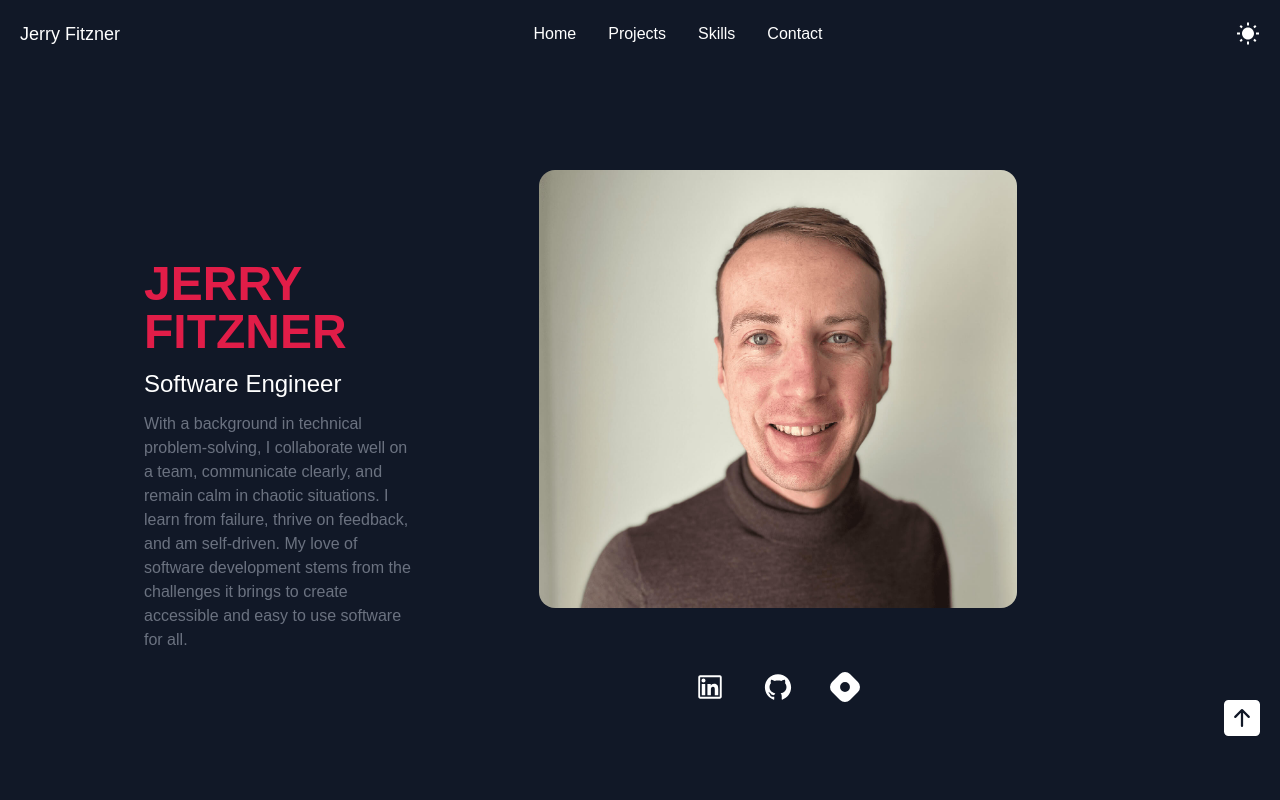
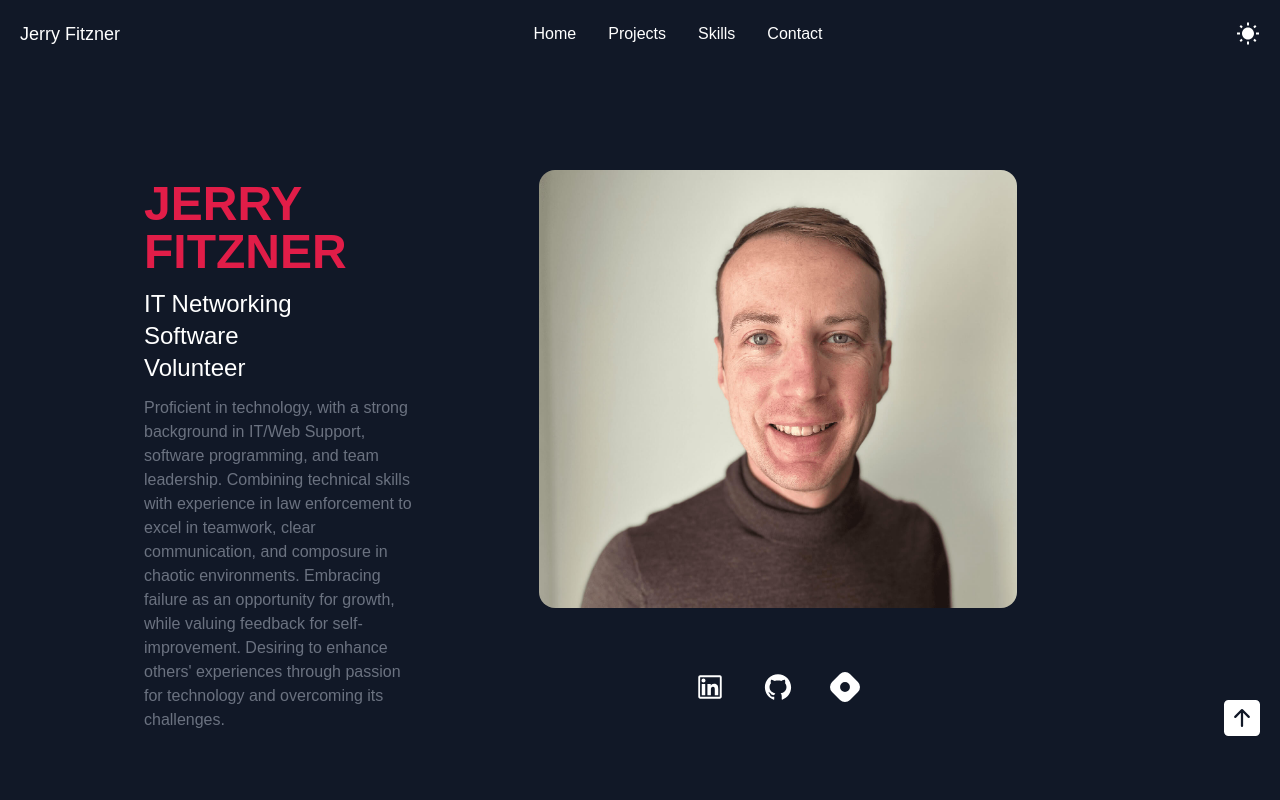
Before and after one commit to jerryfitzner/portfolio-2, a React (Create React App) app: page / in a window 1280 px wide. Shown: the top 800 px of the page. Built offline with nearby package versions, Linux system fonts and the light colour scheme.

Commit message:
Updated info

```diff
--- a/src/components/Profile.jsx
+++ b/src/components/Profile.jsx
@@ -28,8 +28,8 @@ const Profile = () => {
 
       <div className='flex flex-col justify-center md:h-full'>
         <h2 className='text-5xl text-rose-600 uppercase font-bold'>Jerry Fitzner</h2>
-        <h3 className='py-3 text-2xl'>Software Engineer</h3>
-        <p className='max-w-xl font-light text-gray-500 pb-6'>With a background in technical problem-solving, I collaborate well on a team, communicate clearly, and remain calm in chaotic situations. I learn from failure, thrive on feedback, and am self-driven. My love of software development stems from the challenges it brings to create accessible and easy to use software for all.</p>
+        <h3 className='py-3 text-2xl'>IT Networking <br/> Software <br/> Volunteer</h3>
+        <p className='max-w-xl font-light text-gray-500 pb-6'>Proficient in technology, with a strong background in IT/Web Support, software programming, and team leadership. Combining technical skills with experience in law enforcement to excel in teamwork, clear communication, and composure in chaotic environments. Embracing failure as an opportunity for growth, while valuing feedback for self-improvement. Desiring to enhance others' experiences through passion for technology and overcoming its challenges.</p>
       </div>
 
       <div className='flex flex-col justify-center md:h-full'>
```
